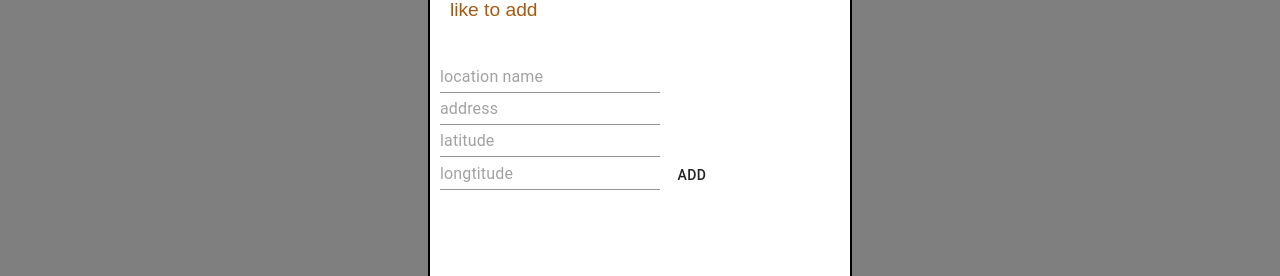
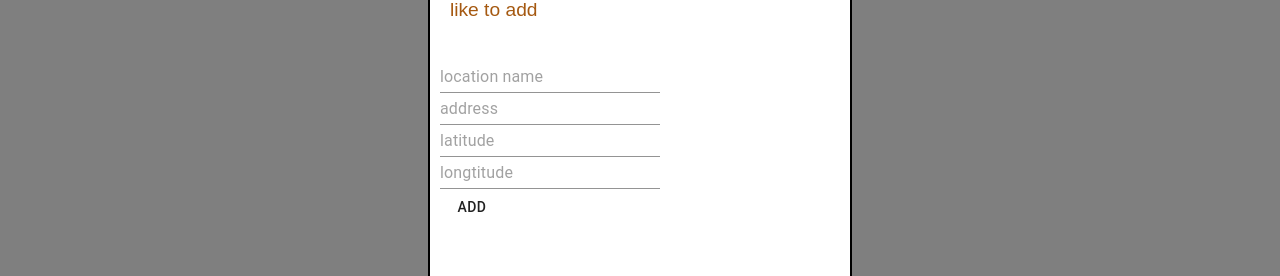
Before and after one commit to DmitryGron/my-locations, a React (Create React App) app: page / in a window 1280 px wide. Both pictures are taken after a click on the button "ADD". Shown: the part 233-509 px from the top of the page. Built offline with nearby package versions, Linux system fonts and the light colour scheme.

Commit message:
Form validation

```diff
--- a/package.json
+++ b/package.json
@@ -5,8 +5,10 @@
 	"dependencies": {
 		"@material-ui/core": "^4.3.2",
 		"@material-ui/icons": "^4.2.1",
+		"final-form": "^4.18.5",
 		"react": "^16.9.0",
 		"react-dom": "^16.9.0",
+		"react-final-form": "^6.3.0",
 		"react-redux": "^7.1.0",
 		"react-router-dom": "^5.0.1",
 		"react-scripts": "3.1.0",
--- a/src/components/Modals/LocationsModal.component.jsx
+++ b/src/components/Modals/LocationsModal.component.jsx
@@ -1,23 +1,107 @@
-import React, { useState } from 'react';
-import CustomInput from '../custom/Input.component';
-import CustomButton from '../custom/Button.component';
+import Button from '@material-ui/core/Button';
+import Input from '@material-ui/core/Input';
+import React from 'react';
+import { Field, Form } from 'react-final-form';
 import CustomHeader from '../custom/Header.component';
-import { updateObject } from '../../shared/utility';
+
+const required = value => (value ? undefined : 'Required');
+const mustBeNumber = value => (isNaN(value) ? 'Must be a number' : undefined);
+const composeValidators = (...validators) => value =>
+	validators.reduce(
+		(error, validator) => error || validator(value),
+		undefined
+	);
 
 const LocationsModalForm = props => {
-	const [locationObject, setLocationObject] = useState({
-		...props.locationObject
-	});
-
-	const updateLocationObject = newValue => {
-		const updatedLocationObject = updateObject(locationObject, newValue);
-		setLocationObject(updatedLocationObject);
-	};
-
 	return (
 		<div>
 			<CustomHeader>{props.header}</CustomHeader>
-			<CustomInput
+			<Form
+				onSubmit={values => props.onClick(values)}
+				initialValues={props.locationObject}
+				render={({
+					handleSubmit,
+					form,
+					submitting,
+					pristine,
+					values
+				}) => (
+					<form onSubmit={handleSubmit}>
+						<Field name='name' validate={required}>
+							{({ input, meta }) => (
+								<div>
+									<Input
+										{...input}
+										type='text'
+										placeholder='location name'
+									/>
+									{meta.error && meta.touched && (
+										<span>{meta.error}</span>
+									)}
+								</div>
+							)}
+						</Field>
+						<Field name='address' validate={required}>
+							{({ input, meta }) => (
+								<div>
+									<Input
+										{...input}
+										type='text'
+										placeholder='address'
+									/>
+									{meta.error && meta.touched && (
+										<span>{meta.error}</span>
+									)}
+								</div>
+							)}
+						</Field>
+						<Field
+							name='latitude'
+							validate={composeValidators(required, mustBeNumber)}
+						>
+							{({ input, meta }) => (
+								<div>
+									<Input
+										{...input}
+										type='text'
+										placeholder='latitude'
+									/>
+									{meta.error && meta.touched && (
+										<span>{meta.error}</span>
+									)}
+								</div>
+							)}
+						</Field>
+						<Field
+							name='longtitude'
+							validate={composeValidators(required, mustBeNumber)}
+						>
+							{({ input, meta }) => (
+								<div>
+									<Input
+										{...input}
+										type='text'
+										placeholder='longtitude'
+									/>
+									{meta.error && meta.touched && (
+										<span>{meta.error}</span>
+									)}
+								</div>
+							)}
+						</Field>
+						<Button type='submit' disabled={submitting}>
+							{props.buttonText}
+						</Button>
+					</form>
+				)}
+			/>
+		</div>
+	);
+};
+
+export default LocationsModalForm;
+
+/* <CustomInput
 onChange={e => {
 	const newValue = { name: e.target.value };
 	updateLocationObject(newValue);
@@ -50,13 +134,6 @@ const LocationsModalForm = props => {
 defaultValue={locationObject.longtitude}
 />
 
-			{/* here will be categories dropdown */}
-
 <CustomButton onClick={() => props.onClick(locationObject)}>
 {props.buttonText}
-			</CustomButton>
-		</div>
-	);
-};
-
-export default LocationsModalForm;
+</CustomButton> */
```
Also changed, not shown: 1 other file (tests, documents, lock files or other folders). Lines whose indentation alone changed are shown as unchanged.
